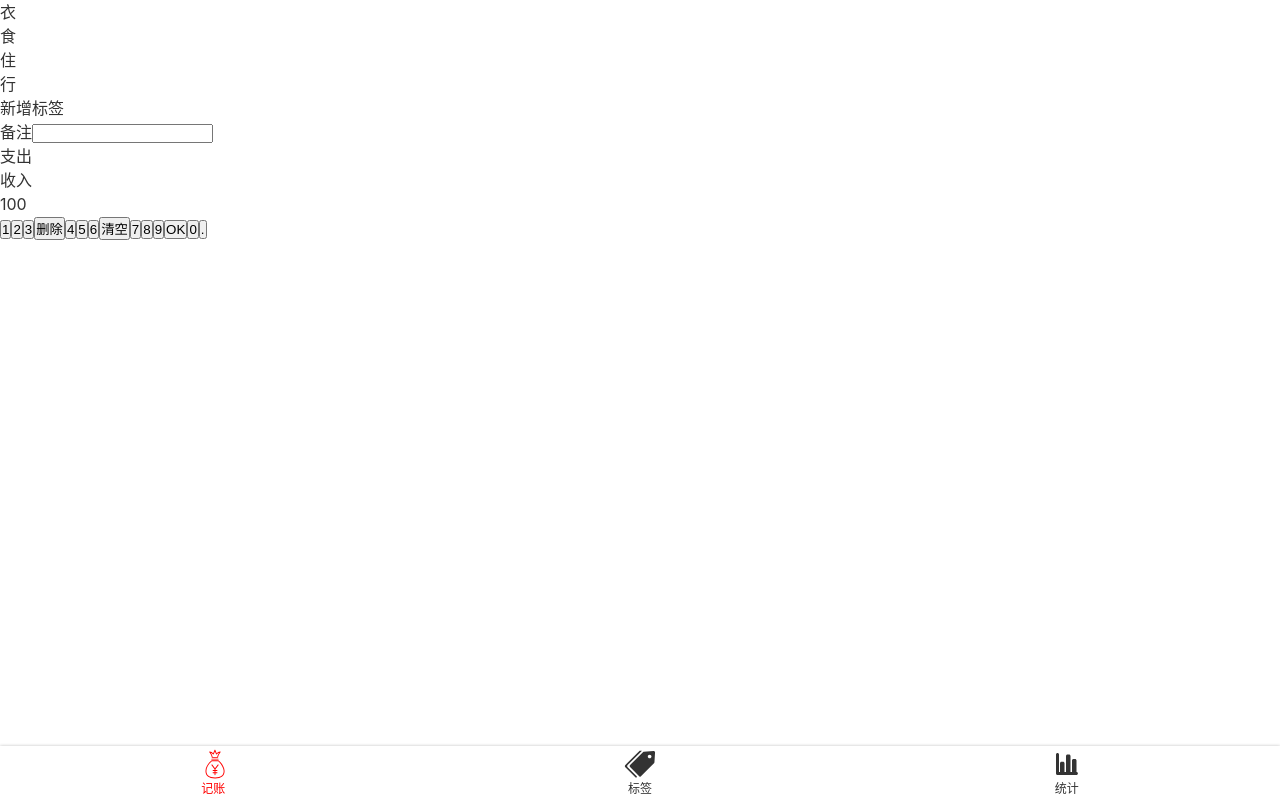
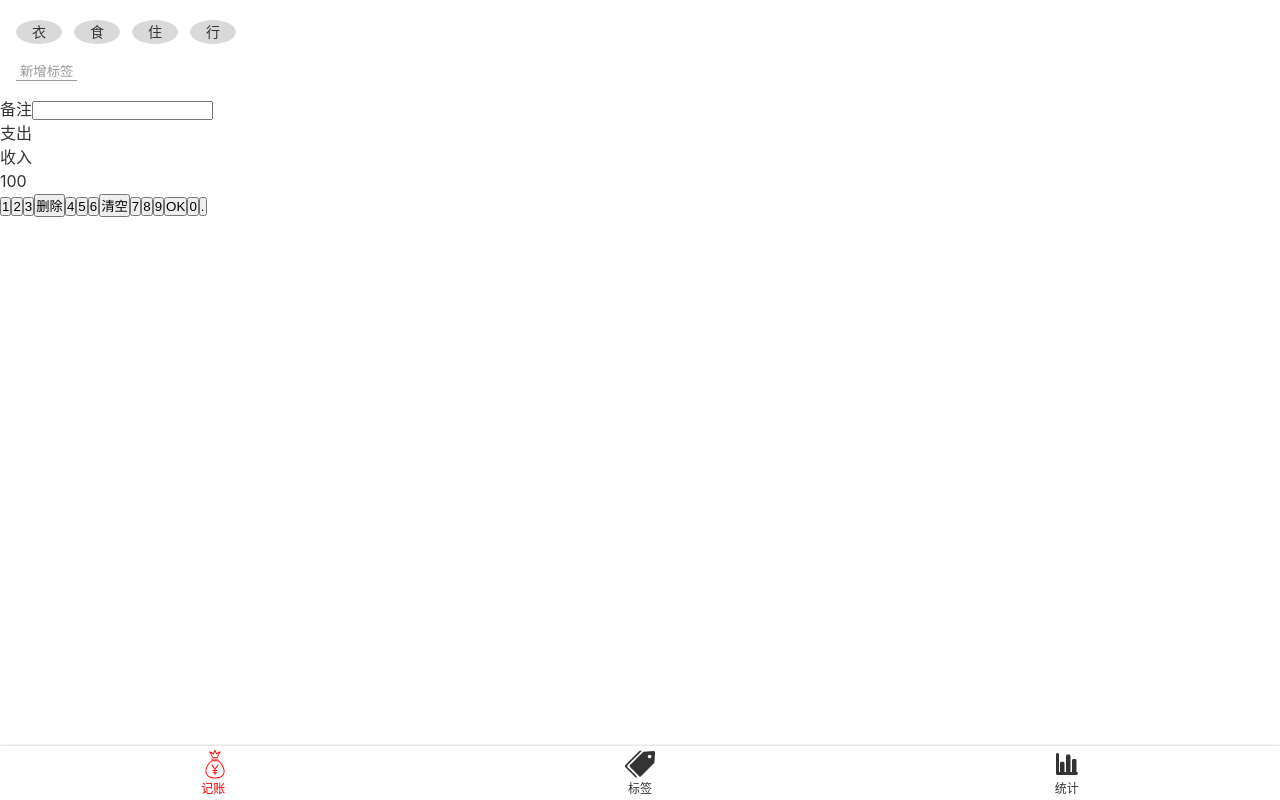
Before and after one commit to alertguo/mango-account, a Vue app: page /#/money in a window 1280 px wide. Built offline with nearby package versions, Linux system fonts and the light colour scheme.

Commit message:
写Tags的CSS

```diff
--- a/src/components/Money/Tags.vue
+++ b/src/components/Money/Tags.vue
@@ -1,12 +1,12 @@
 <template>
   <div class="tags">
+    <div class="new"><button>新增标签</button></div>
     <ul class="current">
       <li>衣</li>
       <li>食</li>
       <li>住</li>
       <li>行</li>
     </ul>
-    <div class="new">新增标签</div>
   </div>
 </template>
 
@@ -17,5 +17,46 @@
 </script>
 
 <style lang="scss" scoped>
+.tags{
+  font-size: 14px;
+  padding: 16px;
+  //flex-grow: 1;
+  display: flex;
+  flex-direction: column-reverse;
+  > .current {
+    display: flex;
+    flex-wrap: wrap;
+    > li {
+      background: #d9d9d9;
+      $h: 24px;
+      height: $h;
+      border-radius: 50%;
+      padding: 1px 16px;
+      margin-right: 12px;
+      margin-top: 4px;
+    }
+  }
+  > .new {
+    padding-top: 16px;
+    button {
+      background: transparent;
+      border: none;
+      color: #999;
+      border-bottom: 1px solid;
+      padding: 0 4px;
+    }
+  }
+}
 
+//  > .new {
+//    padding-top: 16px;
+//    button {
+//      background: transparent;
+//      border: none;
+//      color: #999;
+//      border-bottom: 1px solid;
+//      padding: 0 4px;
+//    }
+//  }
+//}
 </style>
```
